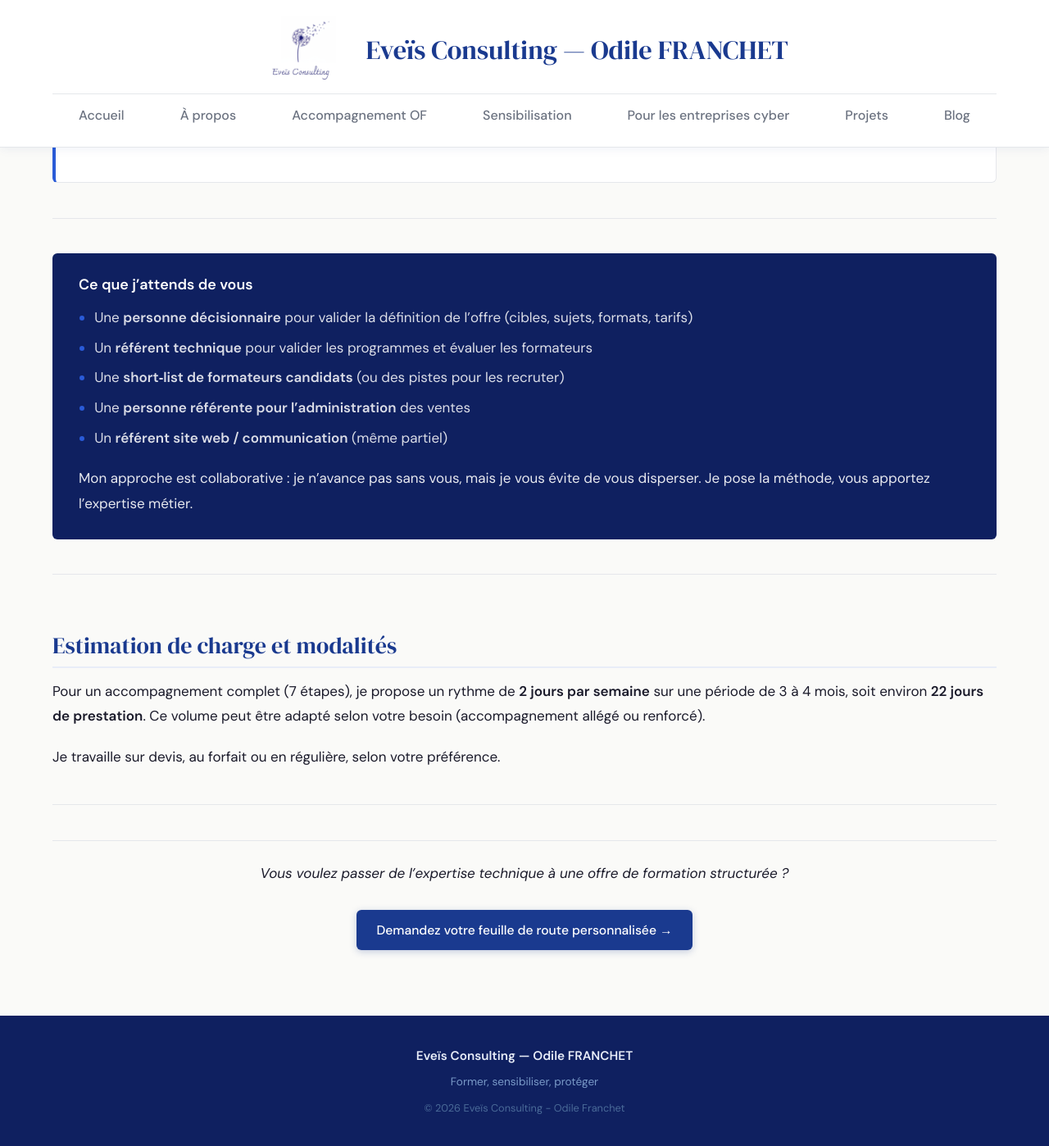
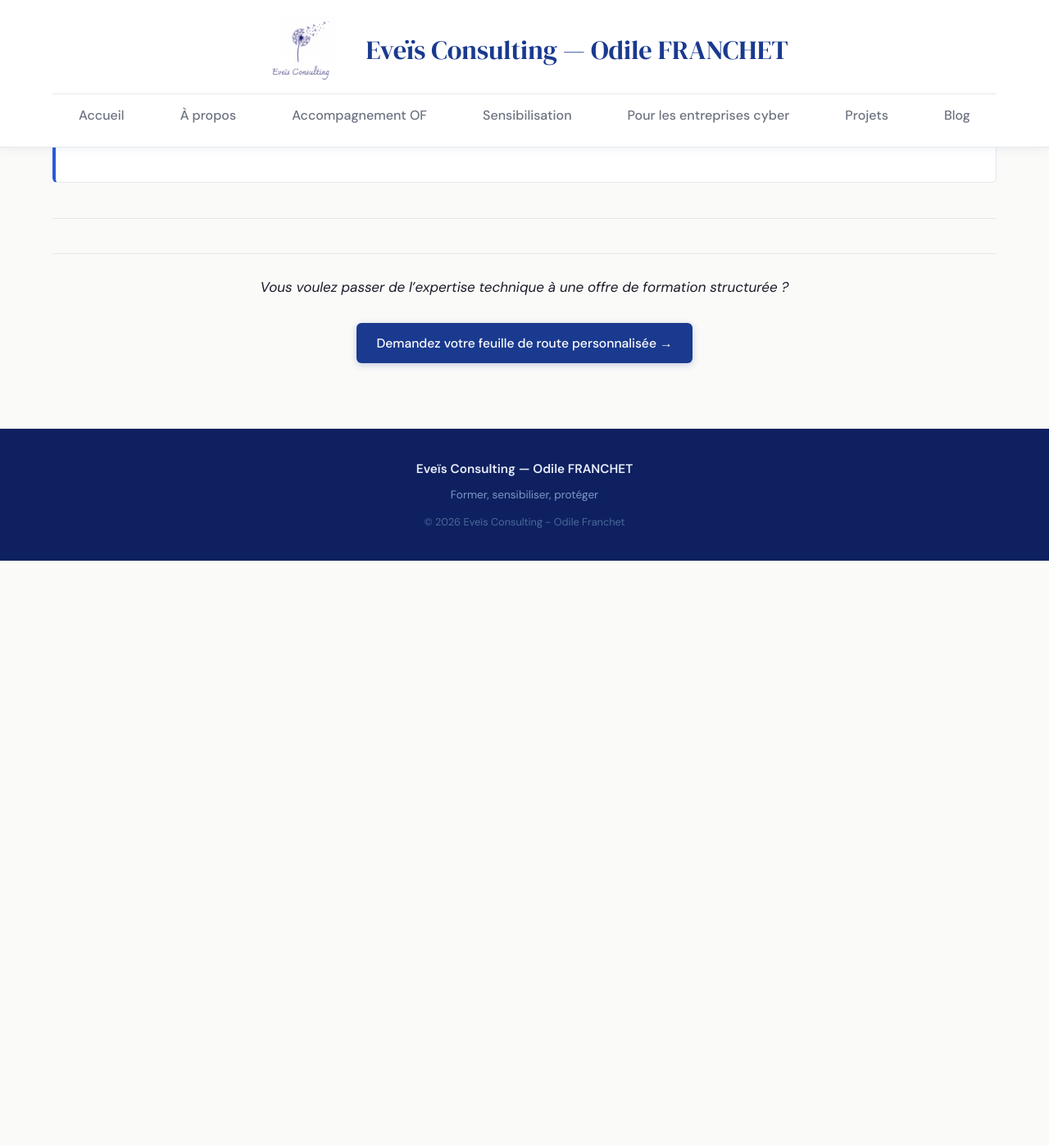
Before and after one commit to ofranchet73/eveis-consulting, a Jekyll site: the page built from dvlptoffre.html, in a window 1280 px wide and 1400 px high, scrolled down 2585 px. Shown: the whole window at 82% size. Built offline with Jekyll 4.4.1, drawn with Linux system fonts in a browser that asks for light colours; after the commit the page ends 3269 px from its top, so only the background shows below that.

Commit message:
Update dvlptoffre.html

```diff
--- a/dvlptoffre.html
+++ b/dvlptoffre.html
@@ -93,28 +93,6 @@
 
     <hr>
 
-    <!-- Ce que j'attends du client -->
-    <div class="encadre-approche">
-      <h3>Ce que j’attends de vous</h3>
-      <ul style="color: rgba(255,255,255,0.85); margin-bottom: 0;">
-        <li>Une <strong>personne décisionnaire</strong> pour valider la définition de l’offre (cibles, sujets, formats, tarifs)</li>
-        <li>Un <strong>référent technique</strong> pour valider les programmes et évaluer les formateurs</li>
-        <li>Une <strong>short‑list de formateurs candidats</strong> (ou des pistes pour les recruter)</li>
-        <li>Une <strong>personne référente pour l’administration</strong> des ventes</li>
-        <li>Un <strong>référent site web / communication</strong> (même partiel)</li>
-      </ul>
-      <p style="margin-top: 1.2rem; color: rgba(255,255,255,0.9);">Mon approche est collaborative : je n’avance pas sans vous, mais je vous évite de vous disperser. Je pose la méthode, vous apportez l’expertise métier.</p>
-    </div>
-
-    <hr>
-
-    <!-- Estimation de charge -->
-    <h2>Estimation de charge et modalités</h2>
-    <p>Pour un accompagnement complet (7 étapes), je propose un rythme de <strong>2 jours par semaine</strong> sur une période de 3 à 4 mois, soit environ <strong>22 jours de prestation</strong>. Ce volume peut être adapté selon votre besoin (accompagnement allégé ou renforcé).</p>
-    <p>Je travaille sur devis, au forfait ou en régulière, selon votre préférence.</p>
-
-    <hr>
-
     <!-- CTA -->
     <div class="prestation-cta">
       <p><em>Vous voulez passer de l’expertise technique à une offre de formation structurée ?</em></p>
```
